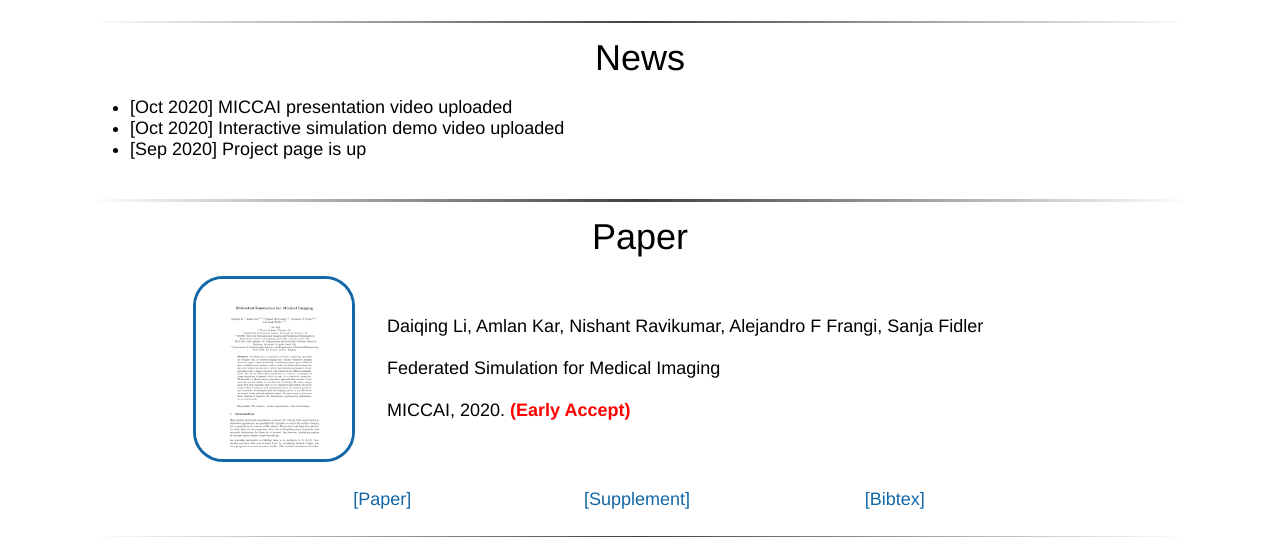
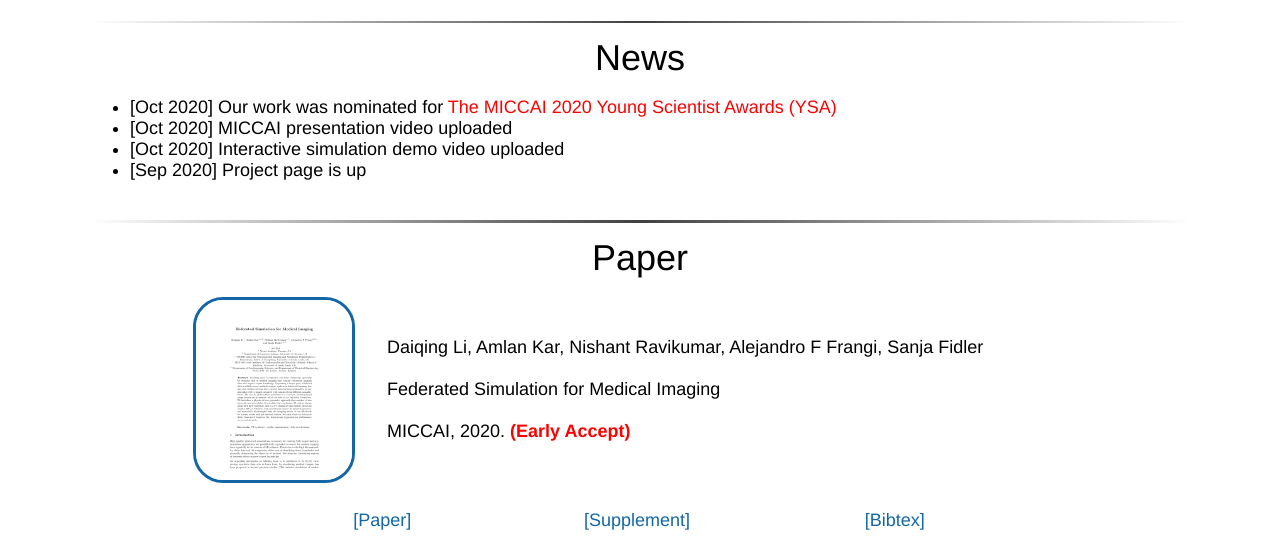
Before and after one commit to nv-tlabs/fed-sim, a plain HTML site: page docs/index.html in a window 1280 px wide. Shown: the part 947-1496 px from the top of the page. Drawn offline with Linux system fonts and the light colour scheme.

Commit message:
add news

```diff
--- a/docs/index.html
+++ b/docs/index.html
@@ -261,6 +261,7 @@
         <center><h1>News</h1></center>
         <tr>
         <ul>
+            <li style="font-size: 18px">[Oct 2020] Our work was nominated for <a href="http://www.miccai.org/about-miccai/awards/young-scientist-award/"><font color='red'>The MICCAI 2020 Young Scientist Awards (YSA)</font></a></li>
             <li style="font-size: 18px">[Oct 2020] MICCAI presentation video uploaded</a></li>
             <li style="font-size: 18px">[Oct 2020] Interactive simulation demo video uploaded</a></li>
             <li style="font-size: 18px">[Sep 2020] Project page is up</a></li>
```
